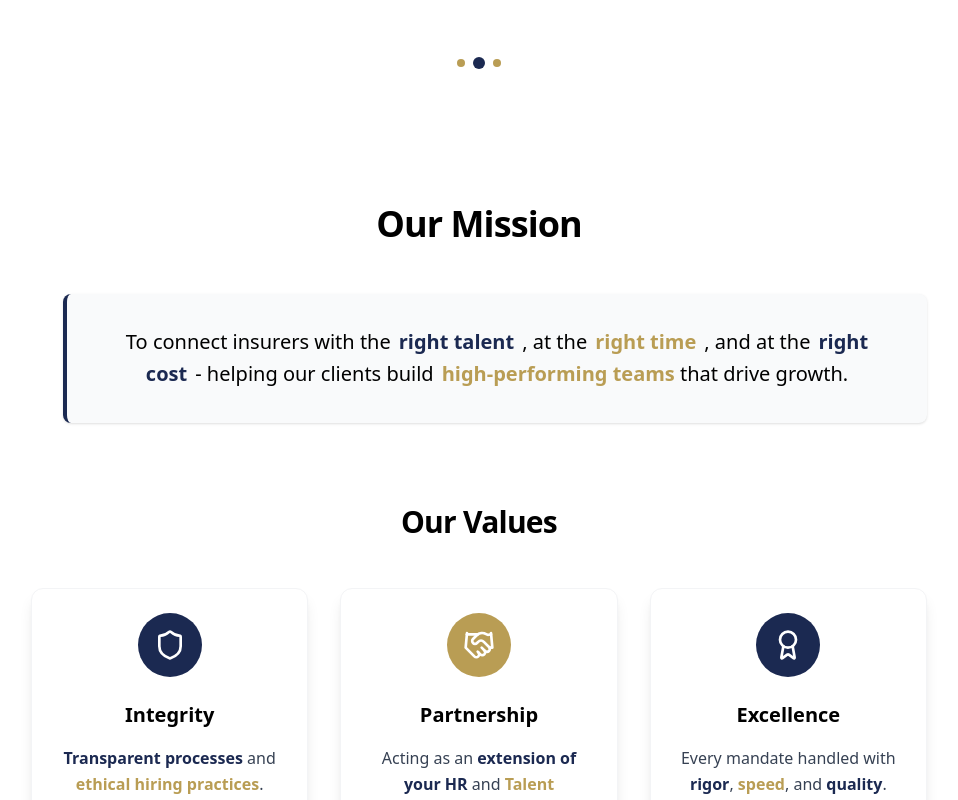
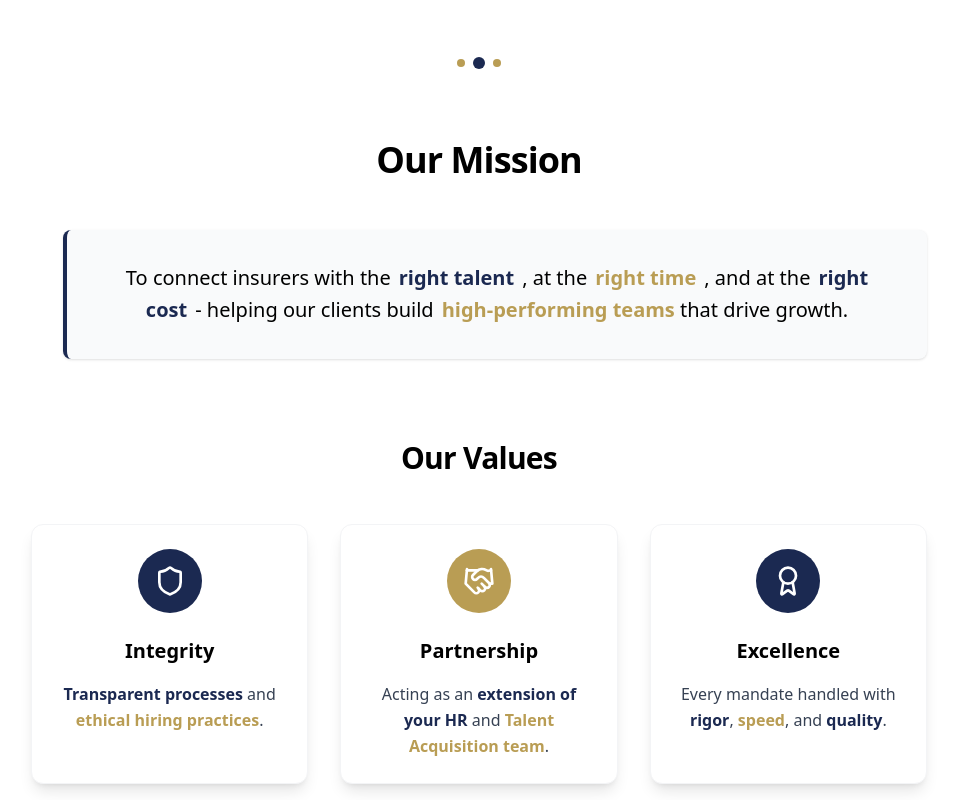
Before and after one commit to Saloni-Nanda/insurance_web_frontend, a React (Vite) app: page /about in a window 1280 px wide. Shown: the part 840-1640 px from the top of the page, without its empty margins (161-1119 px from the left). Built offline with nearby package versions, Linux system fonts and the light colour scheme.

Commit message:
final ui

```diff
--- a/src/components/About/AboutSection2.tsx
+++ b/src/components/About/AboutSection2.tsx
@@ -24,7 +24,7 @@ const AboutSection2: React.FC = () => {
   }, []);
 
   return (
-    <section className="bg-white py-16 px-4 sm:px-6 lg:px-8" ref={sectionRef}>
+    <section className="bg-white  px-4 sm:px-6 lg:px-8" ref={sectionRef}>
       <style>{`
         .slide-in-card {
           opacity: 0;
```
